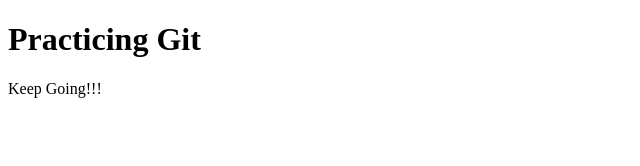
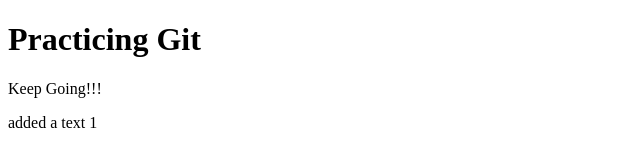
Before and after one commit to Ronapj1991/basic-git-Video1, a plain HTML site: page index.html in a window 1280 px wide. Shown: the full height of the page, 0-640 px from the left. Drawn offline with Linux system fonts and the light colour scheme.

Commit message:
Updated index.html from remote host

```diff
--- a/index.html
+++ b/index.html
@@ -9,5 +9,6 @@
 <body>
     <h1>Practicing Git</h1>
     <p>Keep Going!!!</p>
+    <p>added a text 1<p>
 </body>
 </html>
```
